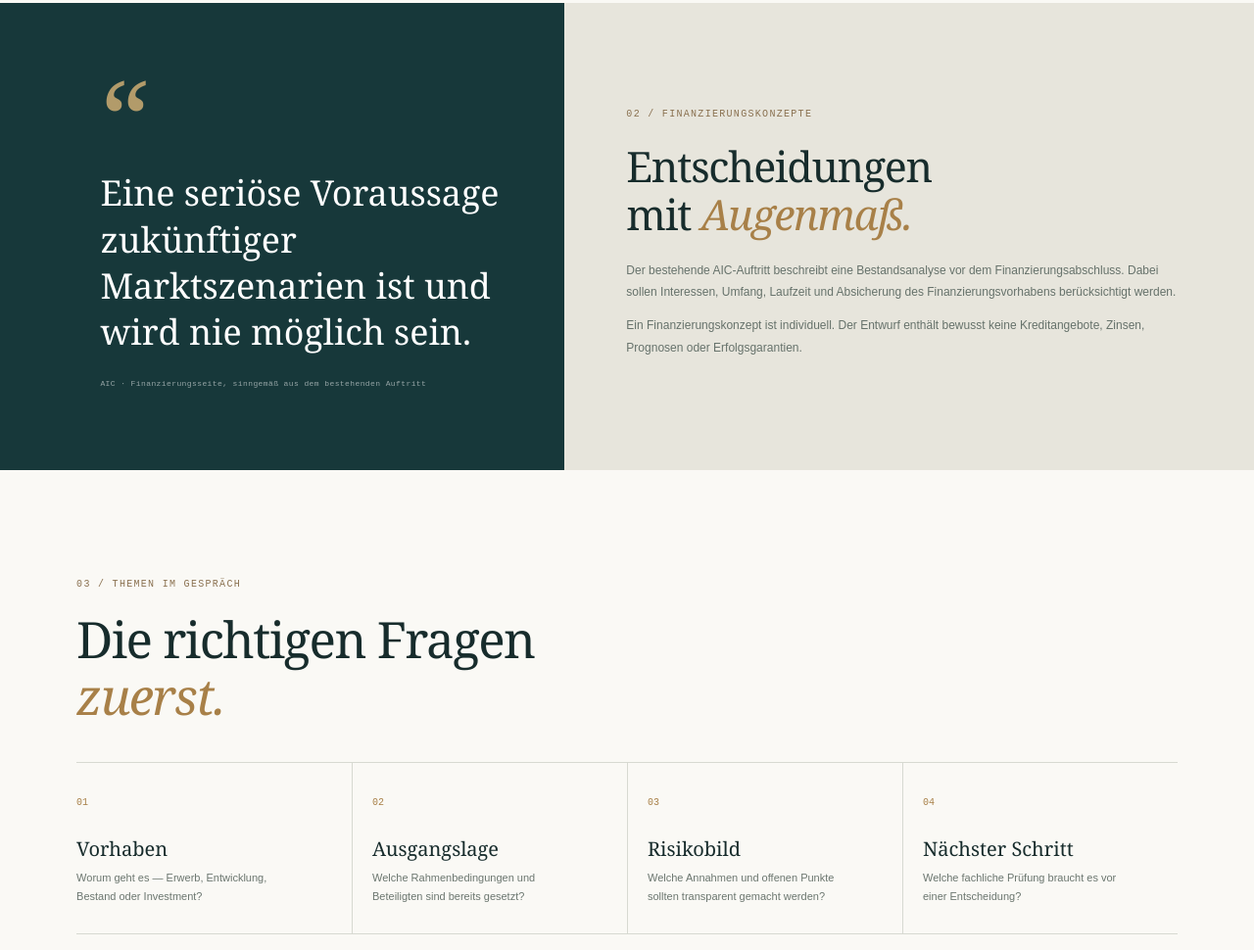
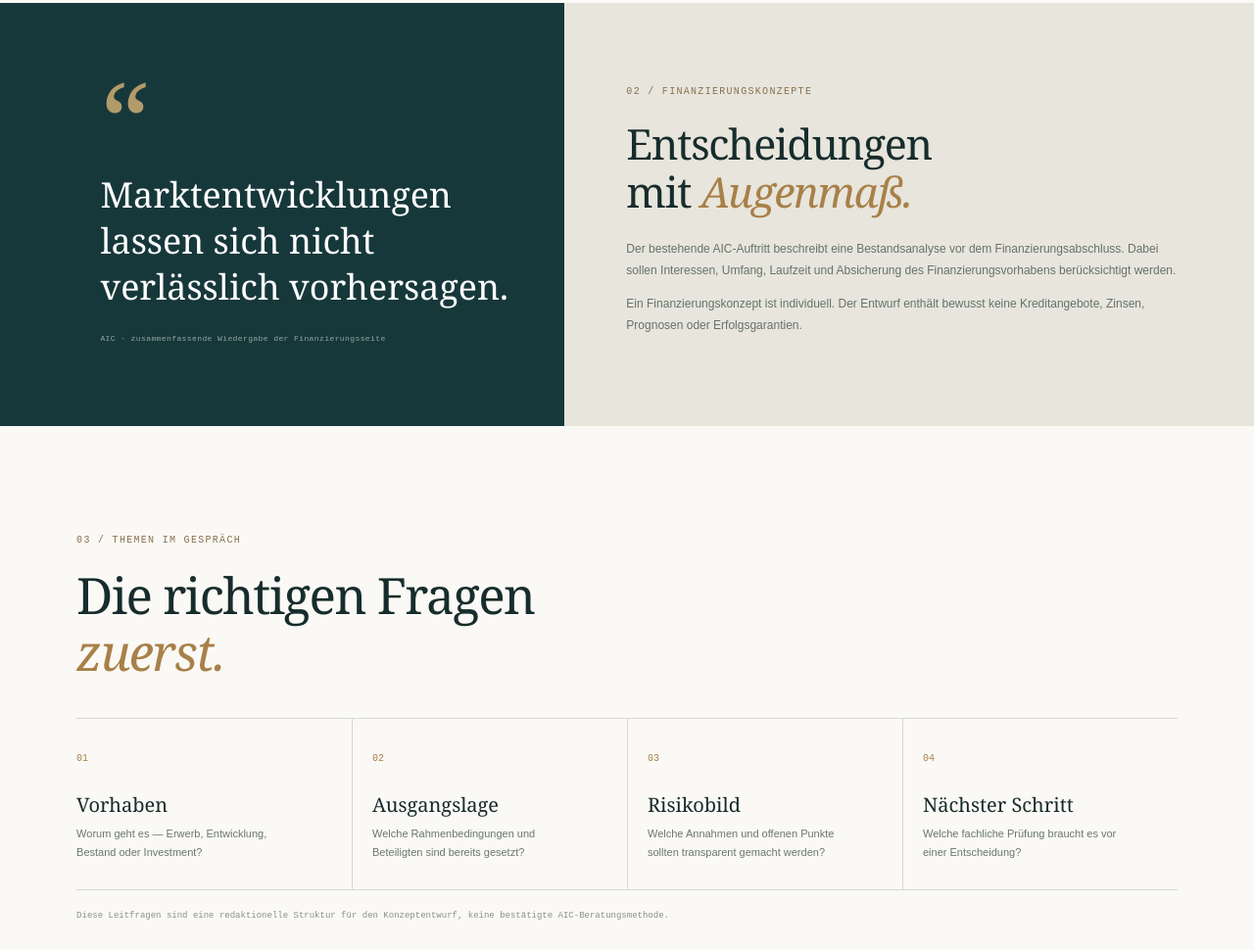
Before and after one commit to pprdxqq/prdxq-concept-aic-airport-immobilien-consulting, a plain HTML site: page investment.html in a window 1280 px wide. Shown: the part 1027-1997 px from the top of the page at 98% size. Drawn offline with Linux system fonts and the light colour scheme.

Commit message:
Refine verified details in investment.html

```diff
--- a/investment.html
+++ b/investment.html
@@ -2,7 +2,7 @@
 <div class="concept-ribbon"><span>PRDXQ Designkonzept</span><span>Unabhängige Portfolioarbeit · Nicht beauftragt oder freigegeben</span></div><header class="site-header"><a class="brand" href="index.html" aria-label="AIC Startseite"><span class="brand-mark">AIC<span>↗</span></span><span class="brand-name">AIRPORT<br>IMMOBILIEN CONSULTING</span></a><button class="menu-toggle" aria-expanded="false" aria-controls="primary-nav"><span></span><span></span><span class="sr-only">Menü</span></button><nav id="primary-nav" class="primary-nav" aria-label="Hauptnavigation"><a href="index.html">Überblick</a><a href="immobilien.html">Immobilien</a><a class="active" href="investment.html">Invest & Finanzierung</a><a href="region.html">Rhein-Main</a><a class="nav-contact" href="kontakt.html">Kontakt <span>↗</span></a></nav></header>
 <main><section class="page-hero page-finance"><div class="page-hero-copy"><p class="eyebrow"><span class="eyebrow-line"></span> LEISTUNGSFELDER 02 & 03</p><h1>Kapital trifft<br><em>Konzept.</em></h1><p class="hero-lede">AIC nennt Beratung zu Investment- und Finanzierungsentscheidungen als Teil des Angebots. Dieser Entwurf macht die Themen verständlich auffindbar — ohne Renditeversprechen.</p><div class="breadcrumb"><a href="index.html">Überblick</a><span>/</span><span>Invest & Finanzierung</span></div></div><div class="finance-art"><div class="finance-sphere"></div><div class="finance-ring ring-one"></div><div class="finance-ring ring-two"></div><div class="finance-grid"></div><span class="finance-coordinate">STRATEGIE / R-M</span><span class="finance-axis">SUBSTANZ · ZEIT · RISIKO</span><div class="finance-dot"></div></div></section>
 <section class="section-pad service-intro"><div class="section-kicker">01 / INVESTMENTS</div><div class="service-intro-grid"><h2>Eine Anlageidee<br>braucht <em>Kontext.</em></h2><div><p>Die AIC-Website beschreibt Beratung rund um Immobilieninvestments für private und gewerbliche Interessenten. Sie verweist auf Projekte in Zusammenarbeit mit Projektentwicklern und Bauträgern.</p><p>Konkrete Objekte, Renditeannahmen, Risiken und Verfügbarkeiten sind nicht Bestandteil dieses Entwurfs und müssen im Einzelfall geprüft werden.</p><a class="arrow-link" href="kontakt.html">Über ein Vorhaben sprechen <span>↗</span></a></div></div></section>
-<section class="investment-panel"><div class="investment-quote"><span class="quote-mark">“</span><p>Eine seriöse Voraussage zukünftiger Marktszenarien ist und wird nie möglich sein.</p><span class="quote-credit">AIC · Finanzierungsseite, sinngemäß aus dem bestehenden Auftritt</span></div><div class="investment-copy"><div class="section-kicker">02 / FINANZIERUNGSKONZEPTE</div><h2>Entscheidungen<br>mit <em>Augenmaß.</em></h2><p>Der bestehende AIC-Auftritt beschreibt eine Bestandsanalyse vor dem Finanzierungsabschluss. Dabei sollen Interessen, Umfang, Laufzeit und Absicherung des Finanzierungsvorhabens berücksichtigt werden.</p><p>Ein Finanzierungskonzept ist individuell. Der Entwurf enthält bewusst keine Kreditangebote, Zinsen, Prognosen oder Erfolgsgarantien.</p></div></section>
+<section class="investment-panel"><div class="investment-quote"><span class="quote-mark">“</span><p>Marktentwicklungen lassen sich nicht verlässlich vorhersagen.</p><span class="quote-credit">AIC · zusammenfassende Wiedergabe der Finanzierungsseite</span></div><div class="investment-copy"><div class="section-kicker">02 / FINANZIERUNGSKONZEPTE</div><h2>Entscheidungen<br>mit <em>Augenmaß.</em></h2><p>Der bestehende AIC-Auftritt beschreibt eine Bestandsanalyse vor dem Finanzierungsabschluss. Dabei sollen Interessen, Umfang, Laufzeit und Absicherung des Finanzierungsvorhabens berücksichtigt werden.</p><p>Ein Finanzierungskonzept ist individuell. Der Entwurf enthält bewusst keine Kreditangebote, Zinsen, Prognosen oder Erfolgsgarantien.</p></div></section>
 <section id="finanzierung" class="considerations section-pad"><div class="section-kicker">03 / THEMEN IM GESPRÄCH</div><h2>Die richtigen Fragen<br><em>zuerst.</em></h2><div class="consideration-list"><div><span>01</span><h3>Vorhaben</h3><p>Worum geht es — Erwerb, Entwicklung, Bestand oder Investment?</p></div><div><span>02</span><h3>Ausgangslage</h3><p>Welche Rahmenbedingungen und Beteiligten sind bereits gesetzt?</p></div><div><span>03</span><h3>Risikobild</h3><p>Welche Annahmen und offenen Punkte sollten transparent gemacht werden?</p></div><div><span>04</span><h3>Nächster Schritt</h3><p>Welche fachliche Prüfung braucht es vor einer Entscheidung?</p></div></div><p class="small-note">Diese Leitfragen sind eine redaktionelle Struktur für den Konzeptentwurf, keine bestätigte AIC-Beratungsmethode.</p></section>
 <section class="closing-cta"><div class="section-kicker">INVESTMENT / FINANZIERUNG</div><h2>Eine Frage ist ein<br>guter <em>Anfang.</em></h2><a class="button button-dark" href="kontakt.html">Kontakt aufnehmen <span>↗</span></a></section></main>
 <footer class="site-footer"><div class="footer-main"><a class="brand footer-brand" href="index.html"><span class="brand-mark">AIC<span>↗</span></span><span class="brand-name">AIRPORT<br>IMMOBILIEN CONSULTING</span></a><p>Frankfurter Straße 24<br>65451 Kelsterbach</p><p><a href="tel:+49610798029">+49 (0) 6107 98029</a><br><a href="mailto:mail@aic24.com">mail@aic24.com</a></p><a href="kontakt.html" class="footer-cta">Gespräch anfragen <span>↗</span></a></div><div class="footer-bottom"><span>© AIC Airport Immobilien Consulting · unabhängiges PRDXQ-Designkonzept</span><a href="https://www.aic24.de/de.finance.html" target="_blank" rel="noopener">Originalauftritt <span>↗</span></a><span>Entwurf · 2026</span></div></footer><aside class="concept-note"><b>Unabhängiges Designkonzept</b><span>Nicht beauftragt oder freigegeben. Keine Anlage-, Kredit- oder Finanzberatung.</span></aside><script src="script.js" defer></script></body></html>
```
